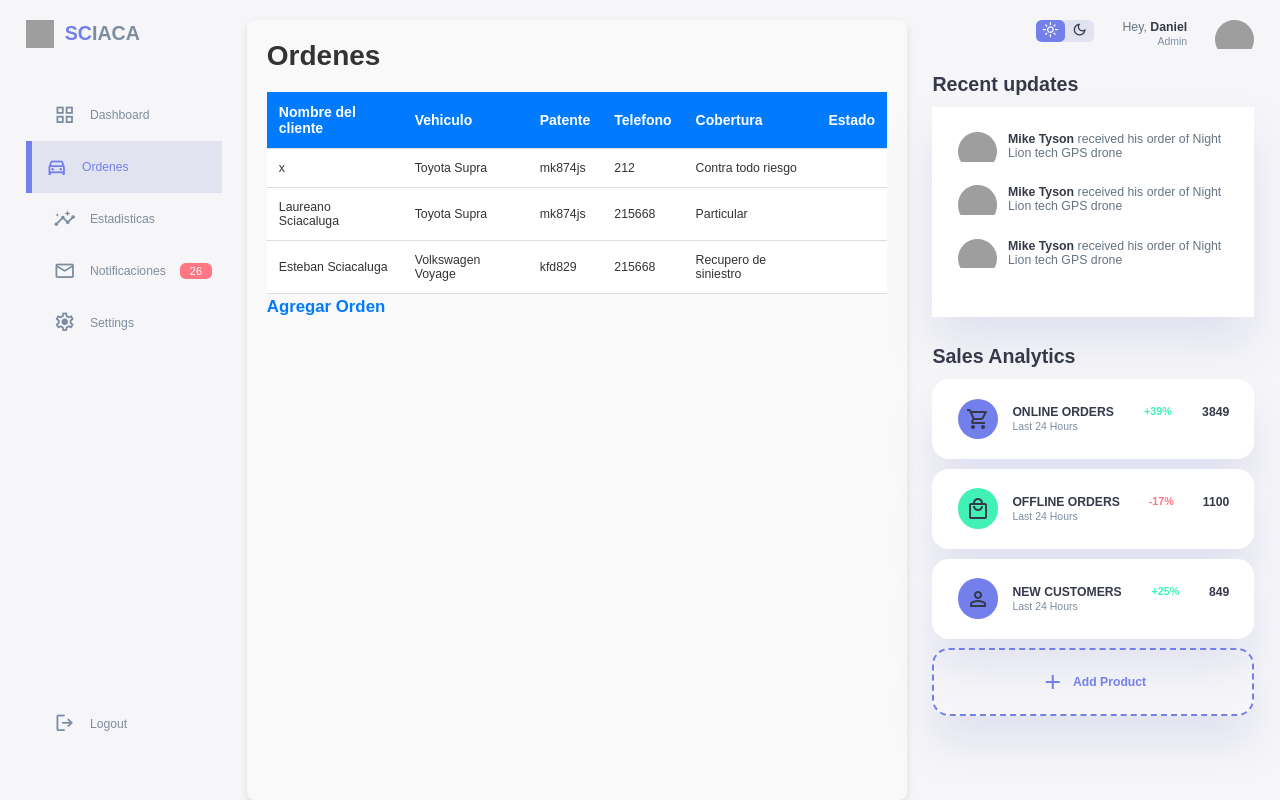
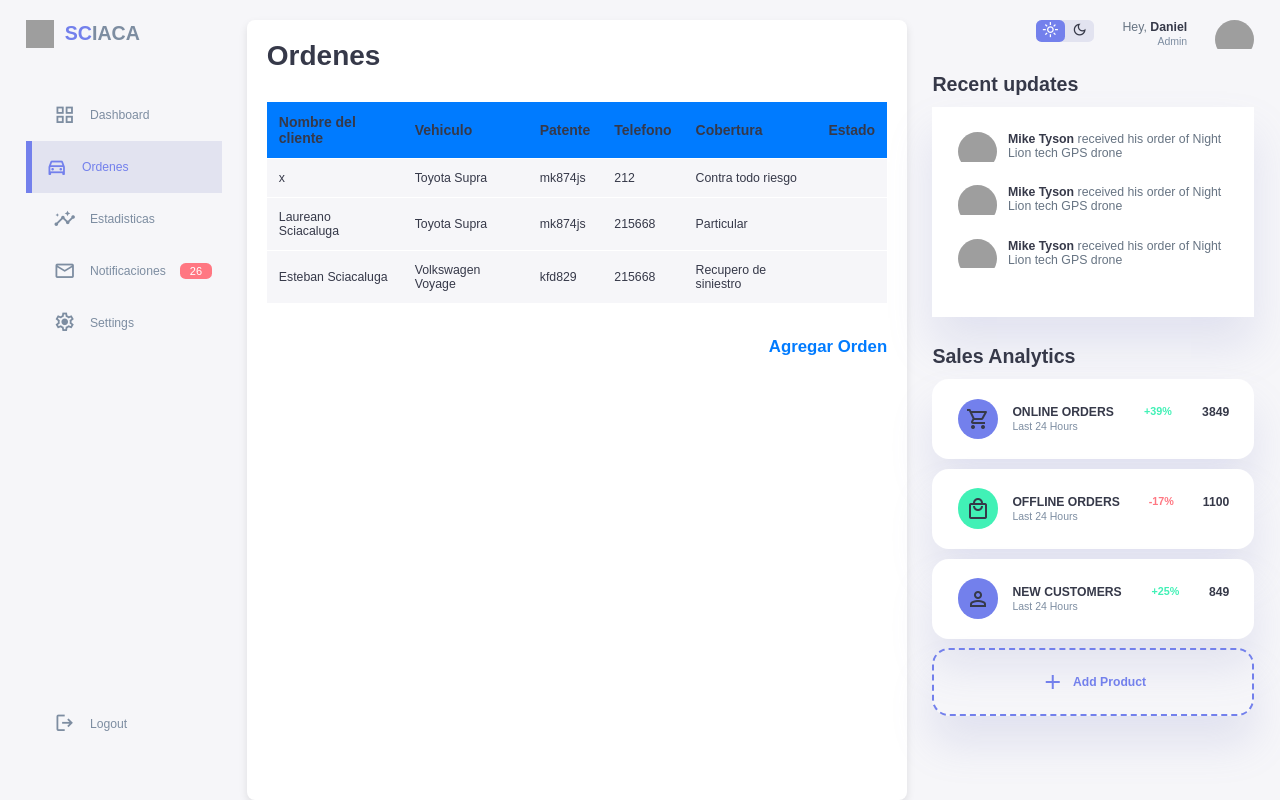
Before and after one commit to Lausciaca/TALLER_SCIACA, a Django app: page /ordenes/ in a window 1280 px wide. Run offline with Django 4.2, Linux system fonts and the light colour scheme; data comes from the database, SQL or seed files in the repository; grey boxes are pictures that could not be loaded.

Commit message:
Agregar estilos pagina orden list

```diff
--- a/orden/static/orden/css/orden-list.css
+++ b/orden/static/orden/css/orden-list.css
@@ -1,17 +1,23 @@
 /* Estilos generales para el contenedor de las ordenes */
 .ordenes {
     padding: 20px;
-    background-color: #f9f9f9;
+    background-color: var(--color-white);
     border-radius: 8px;
     margin-top: 20px;
     box-shadow: 0 4px 8px rgba(0, 0, 0, 0.1);
     width: 100%;
+    display: flex;
+    flex-direction: column;
+    gap: 30px;
 }
 
 .ordenes h1 {
     font-size: 2rem;
-    margin-bottom: 15px;
-    color: #333;
+    color: var(--color-dark);
+}
+
+.ordenes h2{
+    margin-left: auto;
 }
 
 .ordenes h2 a {
@@ -29,25 +35,25 @@
 .ordenes-tabla {
     width: 100%;
     border-collapse: collapse;
-    margin-top: 20px;
     font-family: Arial, sans-serif;
+    background-color: var(--color-white);
 }
 
 .ordenes-tabla th, .ordenes-tabla td {
     padding: 12px;
     text-align: left;
-    border-bottom: 1px solid #ddd;
+    border-bottom: 1px solid var(--color-white);
 }
 
 .ordenes-tabla th {
     background-color: #007bff;
-    color: white;
     font-size: 1rem;
+    color: var(--color-dark);
 }
 
 .ordenes-tabla td {
-    background-color: #fff;
-    color: #333;
+    background-color: var(--color-background);
+    color: var(--color-dark);
 }
 
 .ordenes-tabla tr:nth-child(even) {
```
